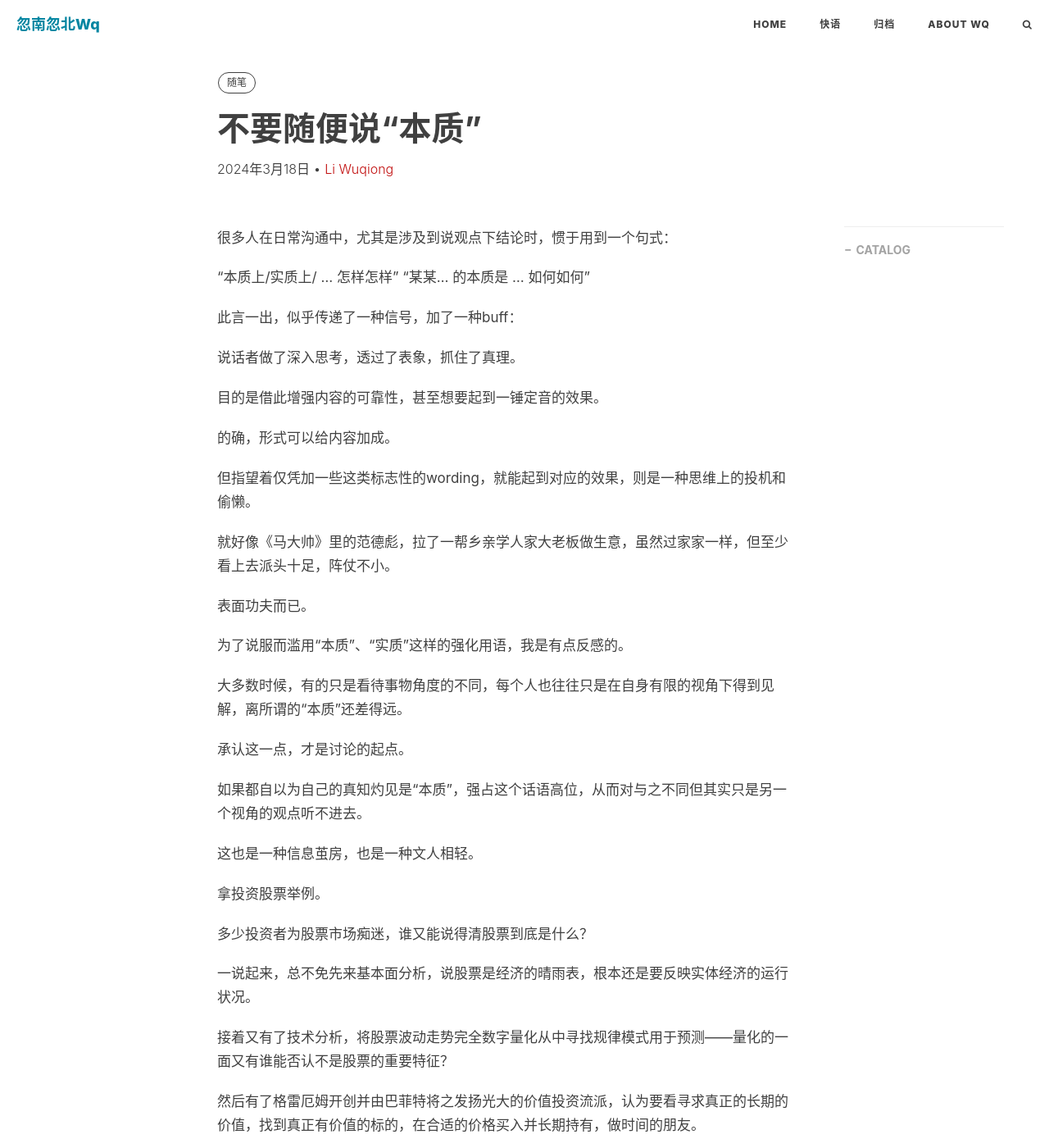
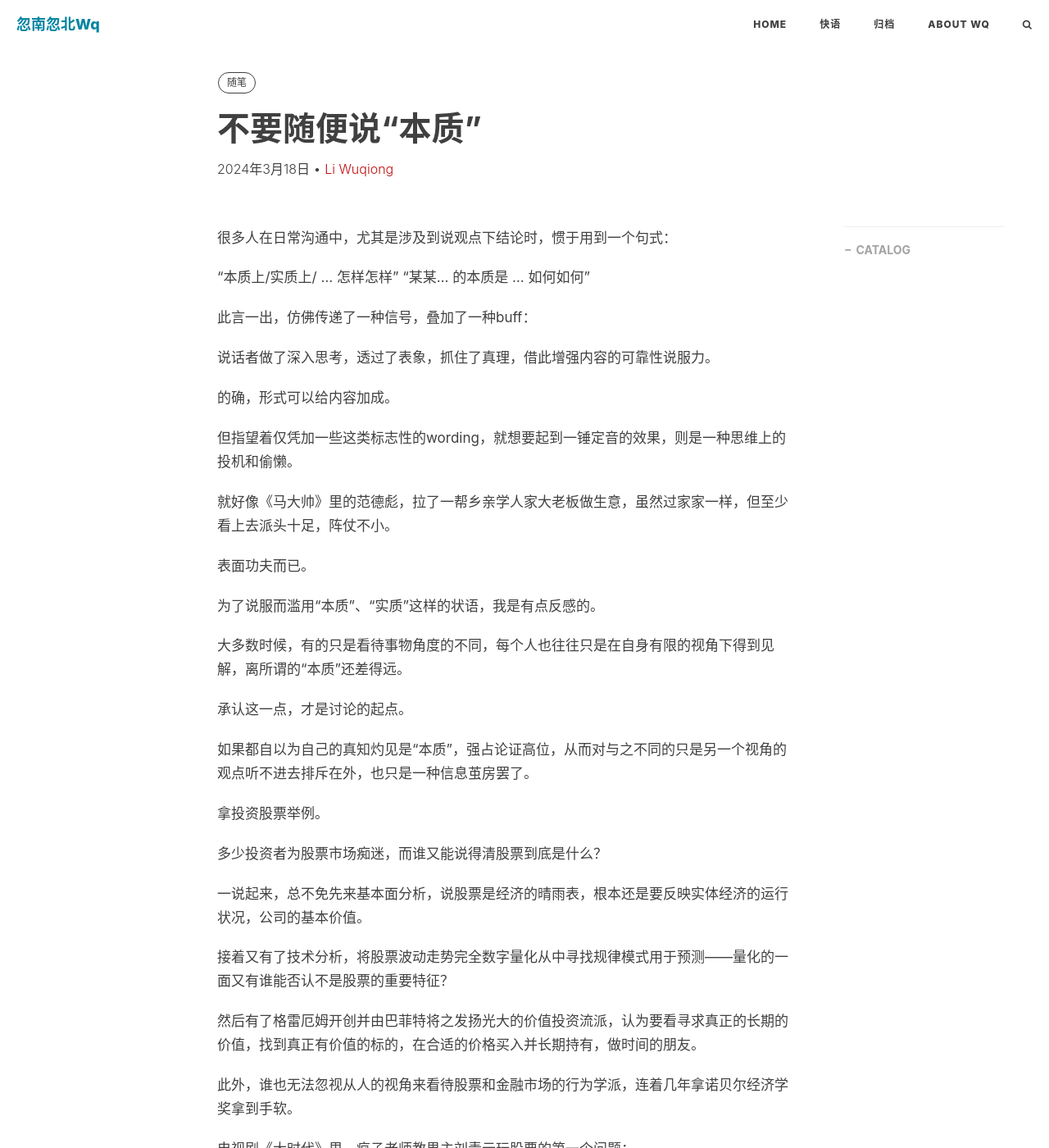
Before and after one commit to liwuqiong/blog_zh, a Jekyll site: the page built from _posts/2024Q1/2024-03-18-不要随便说“本质”.md, in a window 1280 px wide and 1400 px high. Shown: the whole window at 82% size. Built offline with Jekyll 4.4.1, drawn with Linux system fonts in a browser that asks for light colours; nearby versions of some CDN libraries; comment, search, counter and statistics services are not loaded; some of the changed text lies outside the part shown.

Commit message:
: 2024-05-13 12:17:17

```diff
--- a/_posts/2024Q1/2024-03-18-不要随便说“本质”.md
+++ b/_posts/2024Q1/2024-03-18-不要随便说“本质”.md
@@ -13,39 +13,32 @@
 “本质上/实质上/ ... 怎样怎样”
 “某某... 的本质是 ... 如何如何”
 
-此言一出，似乎传递了一种信号，加了一种buff：
+此言一出，仿佛传递了一种信号，叠加了一种buff：
 
-说话者做了深入思考，透过了表象，抓住了真理。
-
-目的是借此增强内容的可靠性，甚至想要起到一锤定音的效果。
+说话者做了深入思考，透过了表象，抓住了真理，借此增强内容的可靠性说服力。
 
 的确，形式可以给内容加成。
 
-但指望着仅凭加一些这类标志性的wording，就能起到对应的效果，则是一种思维上的投机和偷懒。
+但指望着仅凭加一些这类标志性的wording，就想要起到一锤定音的效果，则是一种思维上的投机和偷懒。
 
 就好像《马大帅》里的范德彪，拉了一帮乡亲学人家大老板做生意，虽然过家家一样，但至少看上去派头十足，阵仗不小。
 
 表面功夫而已。
 
 
-
-
-为了说服而滥用“本质”、“实质”这样的强化用语，我是有点反感的。
+为了说服而滥用“本质”、“实质”这样的状语，我是有点反感的。
 
 大多数时候，有的只是看待事物角度的不同，每个人也往往只是在自身有限的视角下得到见解，离所谓的“本质”还差得远。
 
 承认这一点，才是讨论的起点。
 
-如果都自以为自己的真知灼见是“本质”，强占这个话语高位，从而对与之不同但其实只是另一个视角的观点听不进去。
-
-这也是一种信息茧房，也是一种文人相轻。
-
+如果都自以为自己的真知灼见是“本质”，强占论证高位，从而对与之不同的只是另一个视角的观点听不进去排斥在外，也只是一种信息茧房罢了。
 
 拿投资股票举例。
 
-多少投资者为股票市场痴迷，谁又能说得清股票到底是什么？
+多少投资者为股票市场痴迷，而谁又能说得清股票到底是什么？
 
-一说起来，总不免先来基本面分析，说股票是经济的晴雨表，根本还是要反映实体经济的运行状况。
+一说起来，总不免先来基本面分析，说股票是经济的晴雨表，根本还是要反映实体经济的运行状况，公司的基本价值。
 
 接着又有了技术分析，将股票波动走势完全数字量化从中寻找规律模式用于预测——量化的一面又有谁能否认不是股票的重要特征？
 
@@ -59,7 +52,7 @@
 
 刘青云连着回答了好几个，什么投资、投机、赌博，都被疯子老师一巴掌呼过去。
 
-最后给出他的答案：股票是一种人的游戏。在这样的认知下，玩股票的核心，就是要去研究人性：研究主要对手的个性，研究普罗大众的人性弱点，才能在市场变幻莫测之中，敏捷抓住有限的机会一击必中。
+最后给出了他的答案：股票是一种人的游戏。在这样的认知下，玩股票的核心，就是要去研究人性：研究主要对手的个性，研究普罗大众的人性弱点，才能在市场变幻莫测之中，敏捷抓住有限的机会一击必中。
 
 如果非要问，上面那么多说法，哪个才是股票的本质？
 
@@ -74,11 +67,13 @@
 - 你更喜欢哪个角度，觉得哪个角度更适合自己？
 - 你有没有自己想要选取的角度来看待这个问题？无关对错。
 
-这种情况，不只是出现在日常沟通、业界争论里。在严肃的学术界，遇到类似的问题，也一样是“都以为自己是‘本质’真理”的糊涂账。
+对于刘青云扮演的方展博来说，要做出自己的判断，是否愿意从这个角度来学习股票，也就意味着是否要入这个疯子老师的门下。
 
-战略是管理学里非常重要的概念。但就这样一个基础概念，且不说后面衍生的包含一系列概念、工具、方法、理论的战略管理领域。
+不只是日常沟通、业界争论，在严肃的学术界，遇到类似的问题，也一样是“都以为自己抓住了‘本质’真理”的糊涂账。
 
-单就“战略是什么”这个问题，管理学界直到今天也是争论不休。
+战略是管理学里非常重要的概念，且不说后面衍生的包含一系列概念、工具、方法、理论的战略管理领域。
+
+单就“战略是什么”这个基本问题，管理学界直到今天也是争论不休。
 
 为此，明茨伯格梳理出了10个学派，并类比为“盲人摸象”。
 
```
